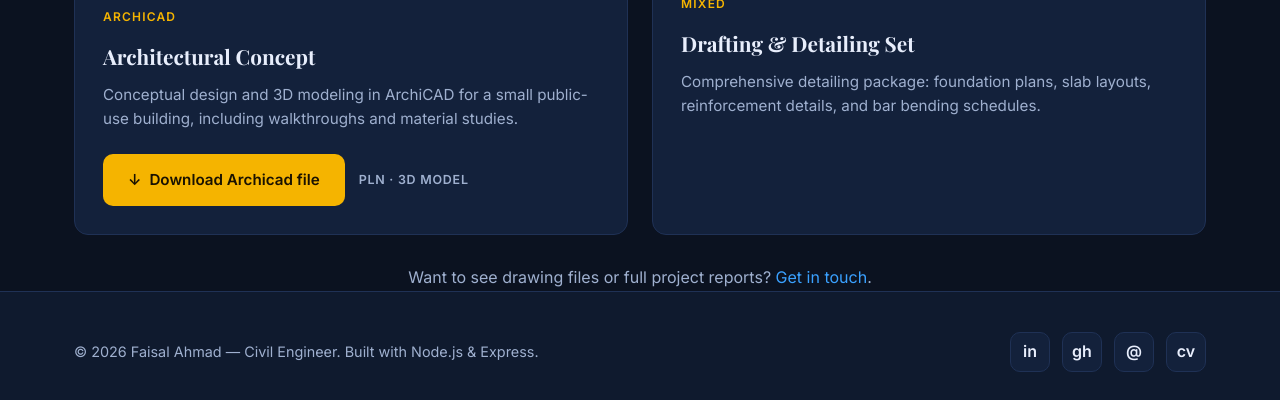
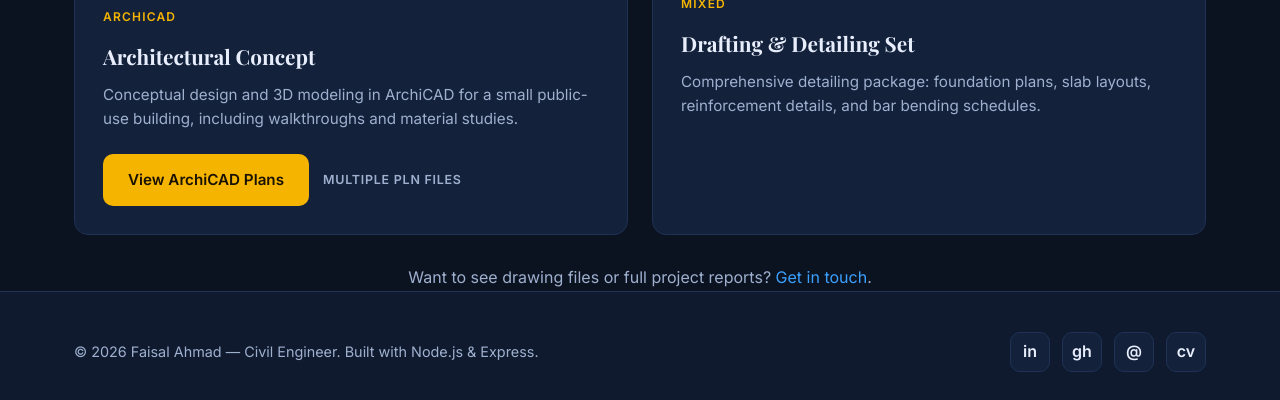
Before and after one commit to faisalahmad123/My-Portfolio, a website: page public/projects.html in a window 1280 px wide. Shown: the part 1832-2232 px from the top of the page. Drawn offline with nearby package versions, Linux system fonts and the light colour scheme.

Commit message:
Revise Architectural Concept project card details
Updated the project card for the Architectural Concept to link to a new ArchiCAD plans page and changed the file type description.

```diff
--- a/public/projects.html
+++ b/public/projects.html
@@ -100,13 +100,10 @@
       building, including walkthroughs and material studies.
     </p>
     <div class="project-actions">
-              <a
-                class="btn btn-primary"
-                href="https://github.com/faisalahmad123/My-Portfolio/releases/download/v1.0/Bungalow-3D.pln"
-              >
-                <span aria-hidden="true">↓</span> Download Archicad file
+      <a class="btn btn-primary" href="/archicad-plans.html">
+        View ArchiCAD Plans
       </a>
-              <span class="project-file-type">PLN · 3D model</span>
+      <span class="project-file-type">Multiple PLN files</span>
     </div>
   </div>
 </article>
```
Lines whose indentation alone changed are shown as unchanged.
